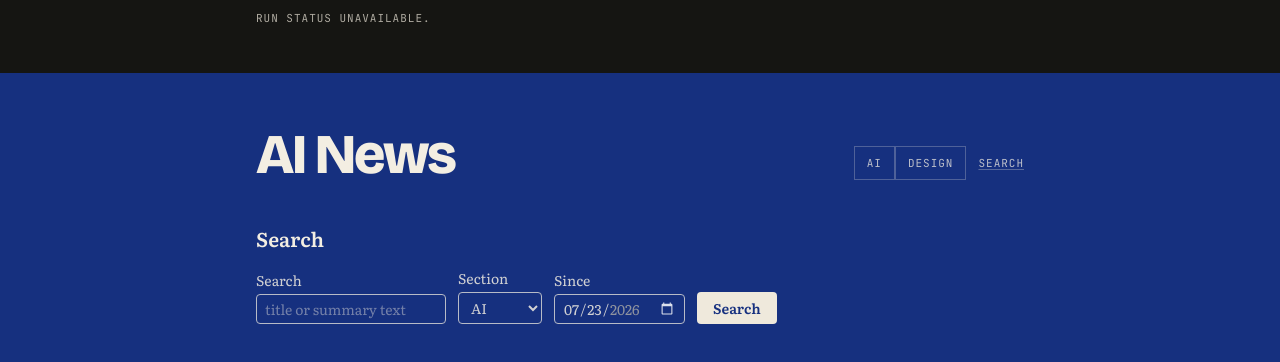
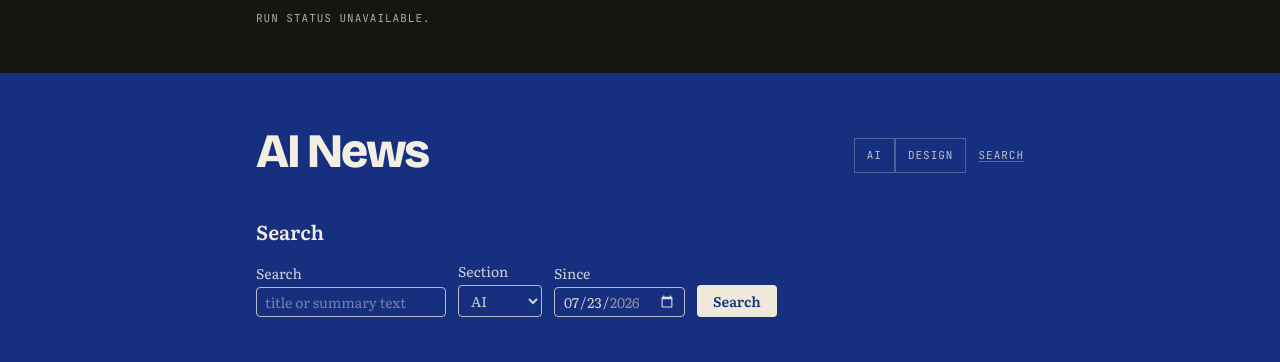
Before and after one commit to EienMosu/ai-news, a Next.js app: page /search in a window 1280 px wide. Shown: the top 362 px of the page. Built offline with nearby package versions, Linux system fonts and the light colour scheme.

Commit message:
design: clean paper sheet, drop masthead one step

```diff
--- a/app/globals.css
+++ b/app/globals.css
@@ -129,15 +129,10 @@ a {
 }
 
 /*
-  The paper panel. A sheet laid on the field, with a faint graph tint — the drafting-canvas move
-  from Illoca, kept faint enough that prose sits on it comfortably.
+  The paper panel. A clean sheet laid on the field; the shadow does the lifting.
 */
 [data-surface="paper"] {
   background-color: var(--color-paper);
-  background-image:
-    linear-gradient(to right, color-mix(in oklab, var(--color-ink) 5%, transparent) 1px, transparent 1px),
-    linear-gradient(to bottom, color-mix(in oklab, var(--color-ink) 5%, transparent) 1px, transparent 1px);
-  background-size: 1.5rem 1.5rem;
   color: var(--color-ink);
 }
 
--- a/components/SectionNav.tsx
+++ b/components/SectionNav.tsx
@@ -26,7 +26,7 @@ interface NavLink {
 }
 
 const MASTHEAD_CLASS =
-  "font-[family-name:var(--font-display)] text-[2.5rem] font-extrabold leading-[0.92] tracking-[-0.04em] sm:text-[3.5rem]";
+  "font-[family-name:var(--font-display)] text-[2.5rem] font-extrabold leading-[0.92] tracking-[-0.04em] sm:text-[3rem]";
 
 function Masthead({ asHeading }: { asHeading: boolean }) {
   return asHeading ? (
```
